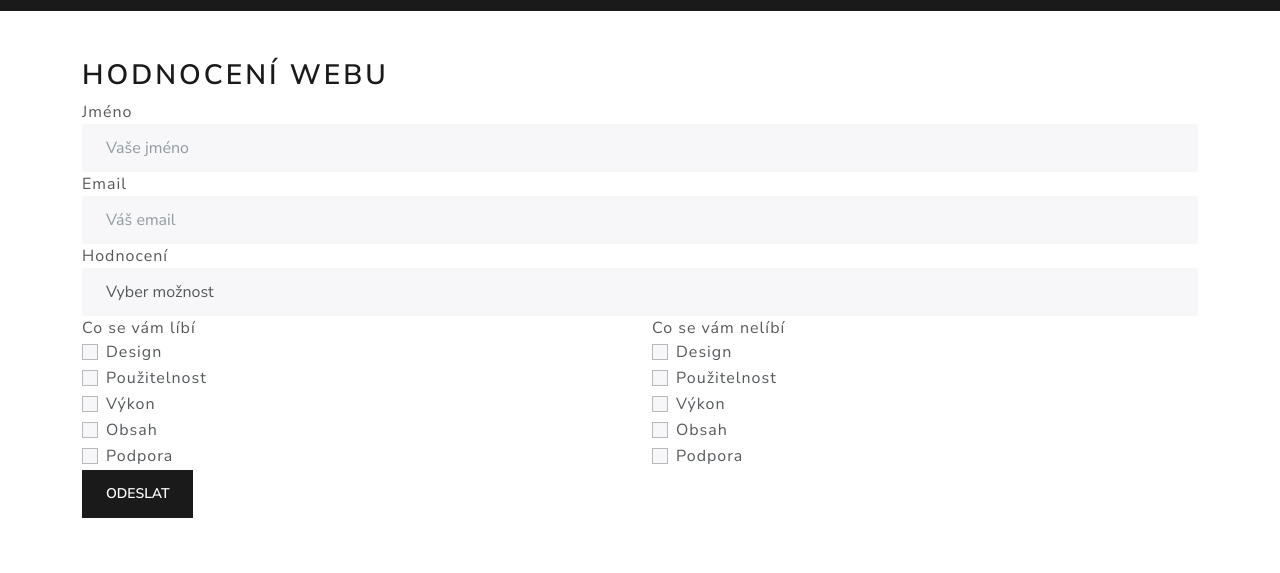
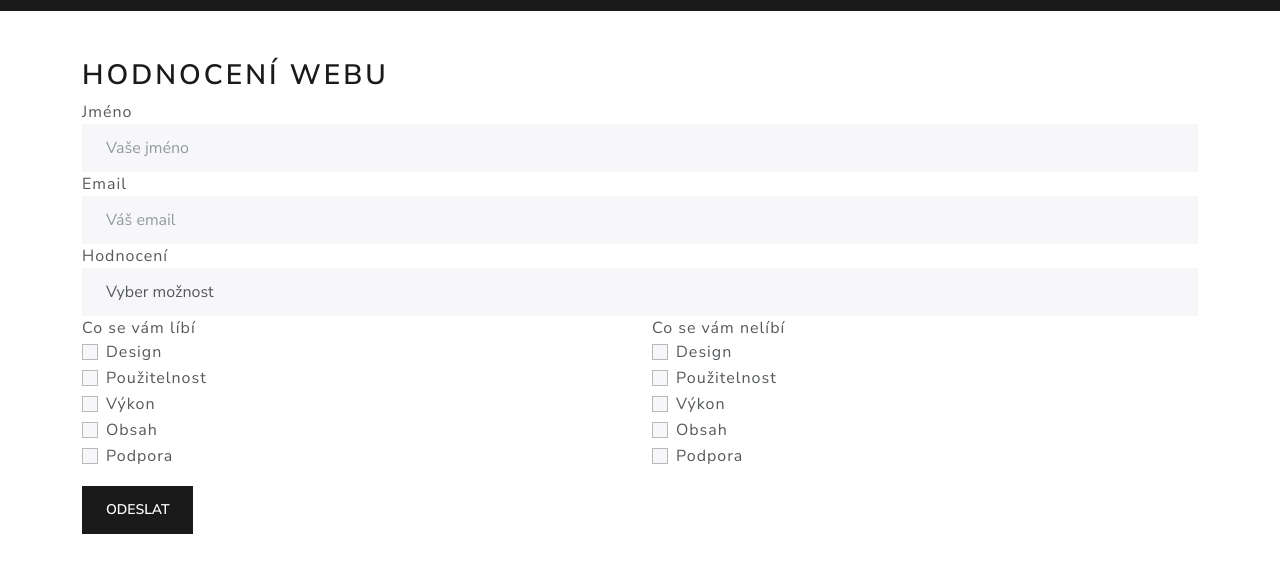
Before and after one commit to DiscoPotatoCZ/FinalProject, a website: page hodnoceni.html in a window 1280 px wide. Shown: the part 81-654 px from the top of the page. Drawn offline with nearby package versions, Linux system fonts and the light colour scheme.

Commit message:
Update hodnoceni.html

```diff
--- a/hodnoceni.html
+++ b/hodnoceni.html
@@ -148,7 +148,7 @@
                     </div>
                 </div>
             </div>
-            <button type="submit" class="btn btn-primary">Odeslat</button>
+            <button type="submit" class="btn btn-primary mt-3">Odeslat</button>
         </form>
     </div>
 </body>
```
